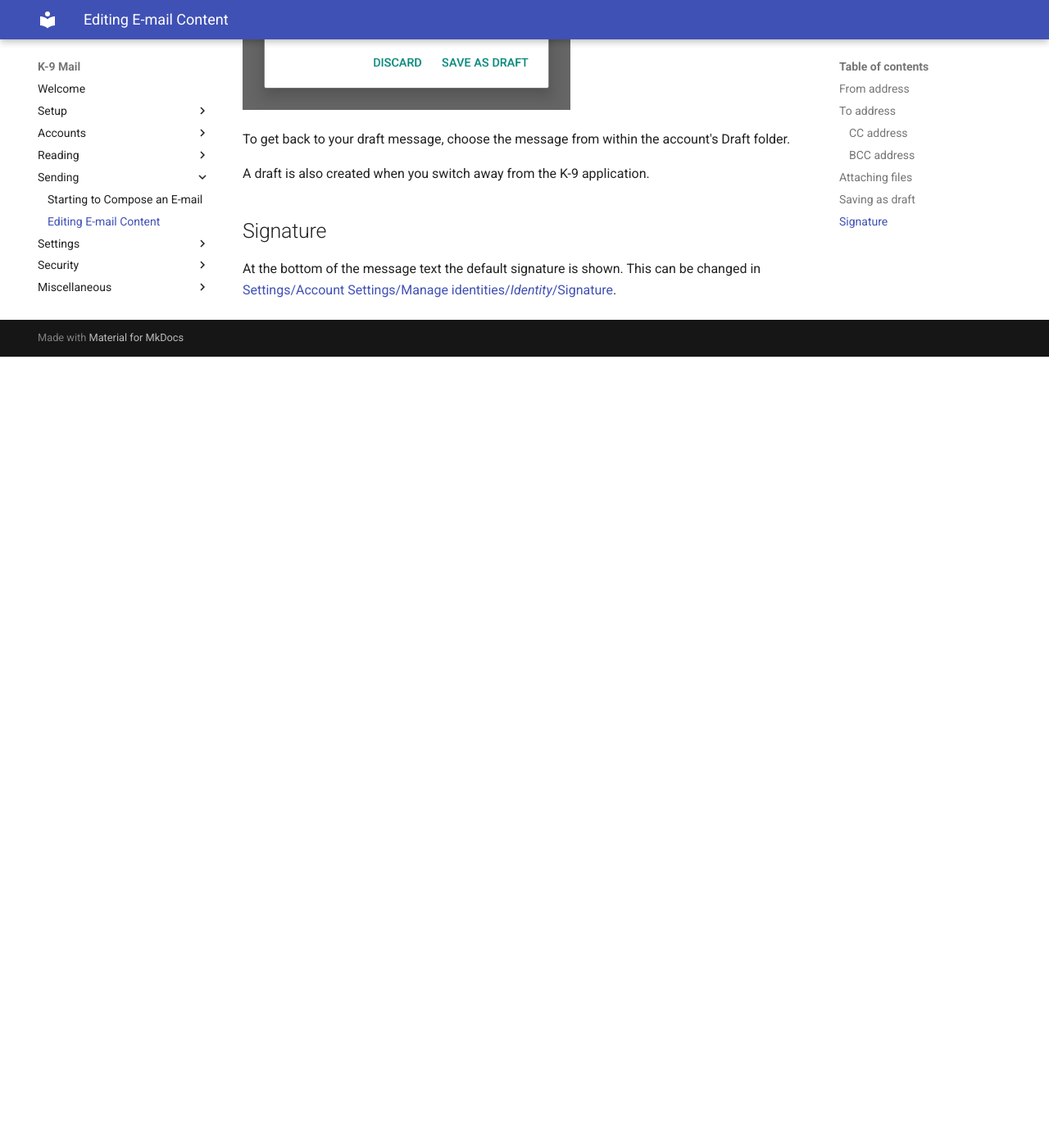
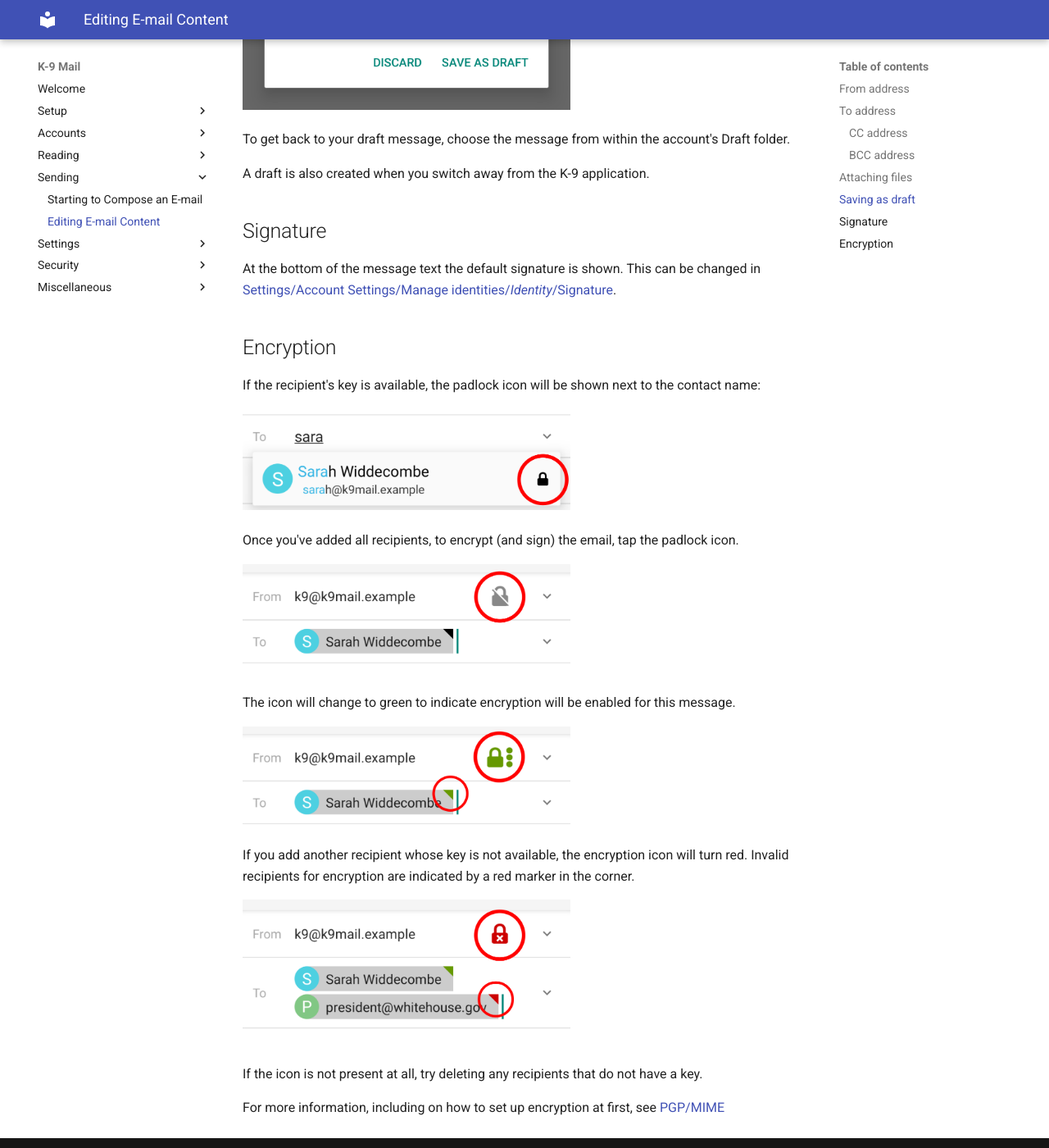
Before and after one commit to k9mail/k9mail-docs, an MkDocs documentation site: the page built from docs/en/current/sending/sending_content.md, in a window 1280 px wide and 1400 px high, scrolled down 3309 px. Shown: the whole window at 82% size. Built offline with MkDocs 1.6.1 and Material for MkDocs 9.7.7, drawn with Linux system fonts in a browser that asks for light colours; before the commit the page ends 3744 px from its top, so only the background shows below that.

Commit message:
add encryption

```diff
--- a/docs/en/current/sending/sending_content.md
+++ b/docs/en/current/sending/sending_content.md
@@ -76,3 +76,26 @@
 
 At the bottom of the message text the default signature is shown. This can be changed in
 [Settings/Account Settings/Manage identities/*Identity*/Signature](../settings/account.md#signature).
+
+## Encryption
+
+If the recipient's key is available, the padlock icon will be shown next to the contact name:
+
+![Encryption](img/sending_encryption.png)
+
+Once you've added all recipients, to encrypt (and sign) the email, tap the padlock icon.
+
+![Enable Encryption](img/sending_encryption_enable.png)
+
+The icon will change to green to indicate encryption will be enabled for this message.
+
+![Encryption OK](img/sending_encryption_ok.png)
+
+If you add another recipient whose key is not available, the encryption icon will turn red. Invalid
+recipients for encryption are indicated by a red marker in the corner.
+
+![Encryption Not Possible](img/sending_encryption_not_possible.png)
+
+If the icon is not present at all, try deleting any recipients that do not have a key.
+
+For more information, including on how to set up encryption at first, see [PGP/MIME](../security/pgpmime.md)
```
Also changed, not shown: docs/en/current/sending/img/sending_encryption.png (added), docs/en/current/sending/img/sending_encryption_enable.png (added), docs/en/current/sending/img/sending_encryption_not_possible.png (added), docs/en/current/sending/img/sending_encryption_ok.png (added).
